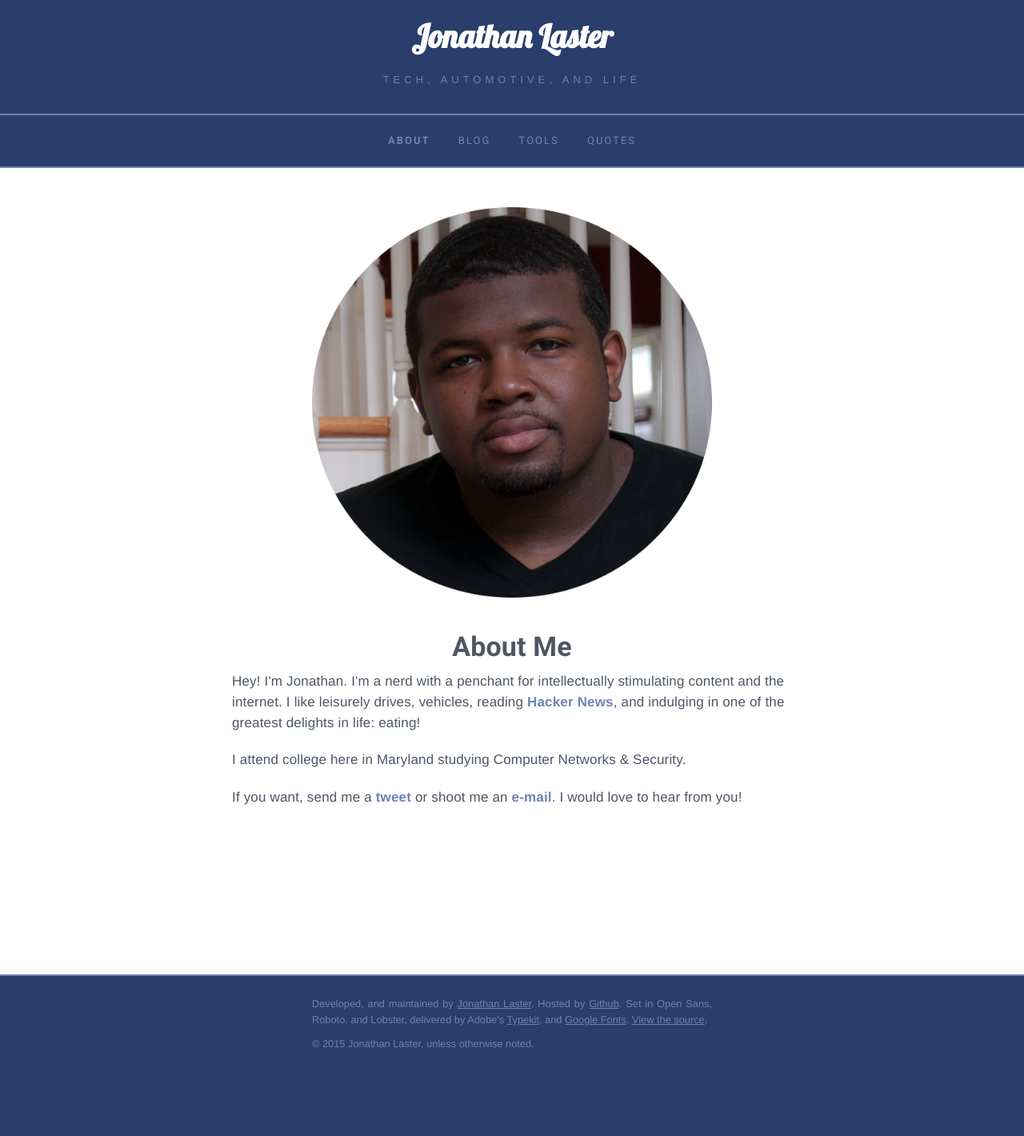
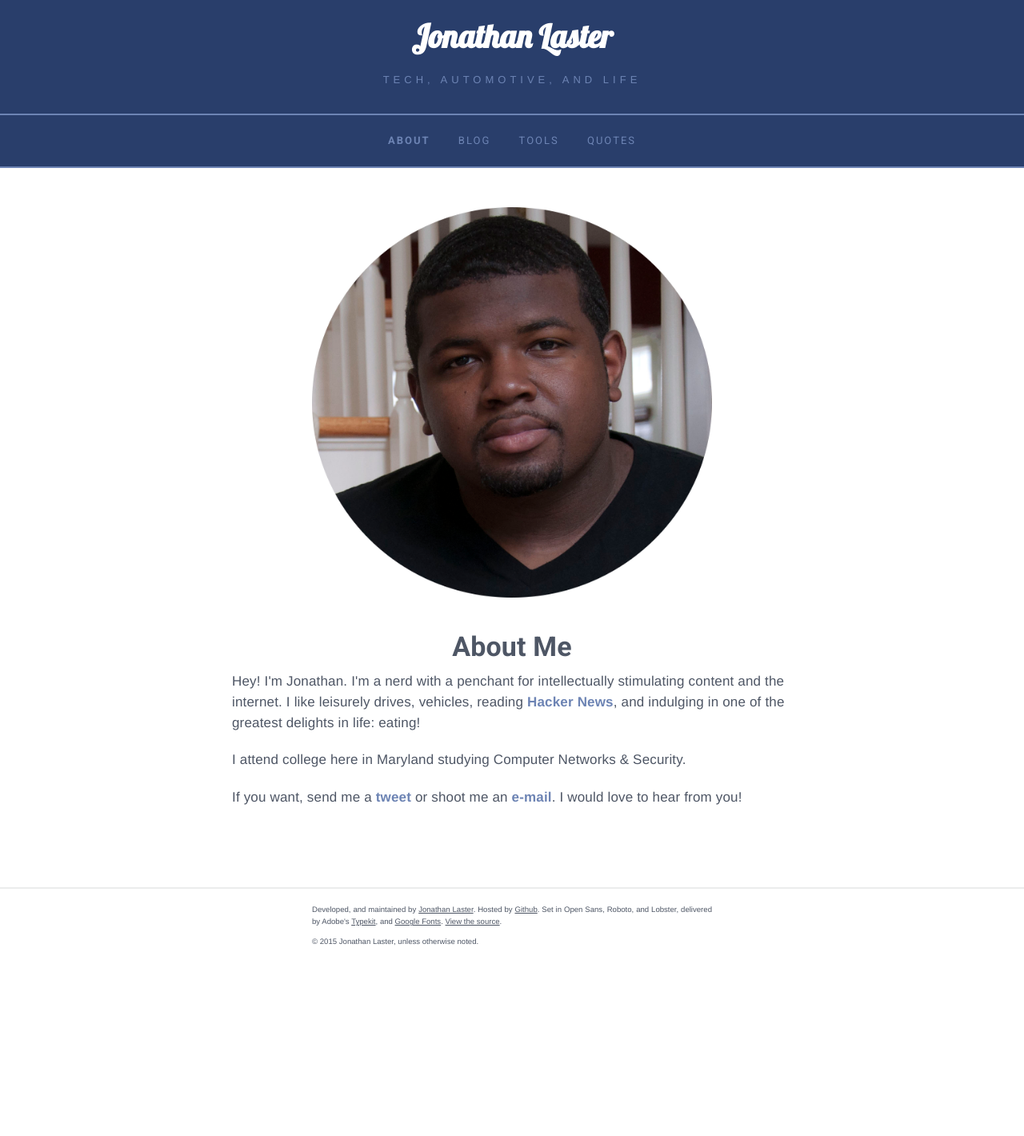
Before and after one commit to last-dev/jdl.io, a Jekyll site: the page built from index.html, in a window 1280 px wide. Shown: the whole page at 80% size. Built offline with Jekyll 4.4.1, drawn with Linux system fonts in a browser that asks for light colours; nearby versions of some CDN libraries; after the commit the page ends 1214 px from its top, so only the background shows below that.

Commit message:
Converted footer back to original state

```diff
--- a/_includes/footer.html
+++ b/_includes/footer.html
@@ -1,4 +1,4 @@
-<footer class="footer">
+<footer>
     <section class="colophon">
         <p>Developed, and maintained by <a href="{{site.baseurl}}/">Jonathan Laster</a>.
         Hosted by <a href="http://github.com">Github</a>. Set in Open Sans, Roboto, and Lobster, delivered by Adobe's
--- a/css/main.sass
+++ b/css/main.sass
@@ -289,28 +289,26 @@ blockquote
 //
 
 footer
-  border-top: 2px solid $theme-color
+  border-top: 2px solid rgba(61,70,77,0.1)
   padding: 0 1.55556em
-  background: $masthead-color
-  height: 200px
-  margin-top: 13em
+  margin-top: 6.22222em
 
   .colophon
     font:
       family: $base-font-stack
-      size: .8em
+      size: .6em
     margin: 0 auto
     padding: 2em 0
     width: 100%
     max-width: 500px
-    color: $theme-color
+    color: $content-font-color
     text-align: justify
 
     p
       margin-bottom: 10px
 
     a
-      color: $theme-color
+      color: $content-font-color
 
 
 //
@@ -335,4 +333,4 @@ footer
     font-size: 16px
 
   .colophon
-    font-size: .6em
+    font-size: .5em
```
